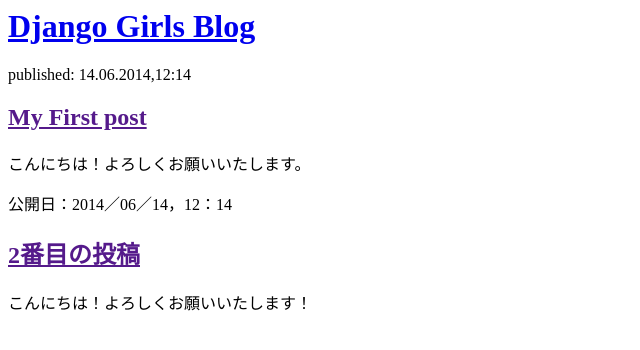
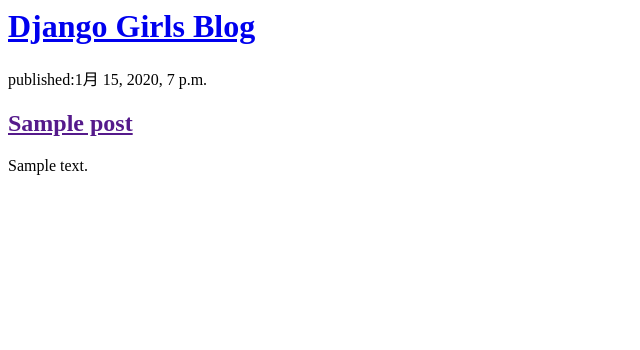
Before and after one commit to Eric2021-cre/my-first-blog, a Django app: page / in a window 1280 px wide. Shown: the top 350 px of the page, without its empty margins (0-640 px from the left). Run offline with Django 3.2, Linux system fonts and the light colour scheme; tables that the repository leaves empty hold one stand-in row (values such as "Sample post").

Commit message:
Modified templates to display posts from database.

```diff
--- a/blog/templates/blog/post_list.html
+++ b/blog/templates/blog/post_list.html
@@ -8,17 +8,12 @@
      </div>
 
 
+{% for post in posts %}
+   <div>
+     <p>published:{{post.published_date}}</p>
+     <h2><a href=""> {{ post.title }}</a></h2>
+     <p>{{post.text|linebreaksbr}}</p>
+   </div>
+{% endfor %}
 
-     <div>
-         <p>published: 14.06.2014,12:14</p>
-         <h2><a href="">My First post</a></h2>
-         <p>こんにちは！よろしくお願いいたします。</p>
-      </div>
-
-
-      <div>
-         <p>公開日：2014／06／14，12：14</p>
-         <h2><a href="">2番目の投稿</a></h2>
-         <p>こんにちは！よろしくお願いいたします！</p>
-      </div>
   </body></html>
--- a/blog/views.py
+++ b/blog/views.py
@@ -1,6 +1,9 @@
 from django.shortcuts import render
+from .models import Post
+from django.utils import timezone
 
 def post_list(request):
-    return render(request, 'blog/post_list.html',{})
+    posts = Post.objects.filter(published_date__lte=timezone.now()).order_by('published_date')
+    return render(request, 'blog/post_list.html',{'posts':posts})
 
 # Create your views here.
```
